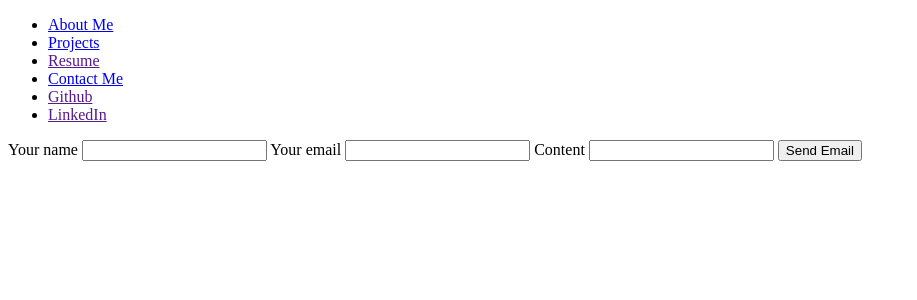
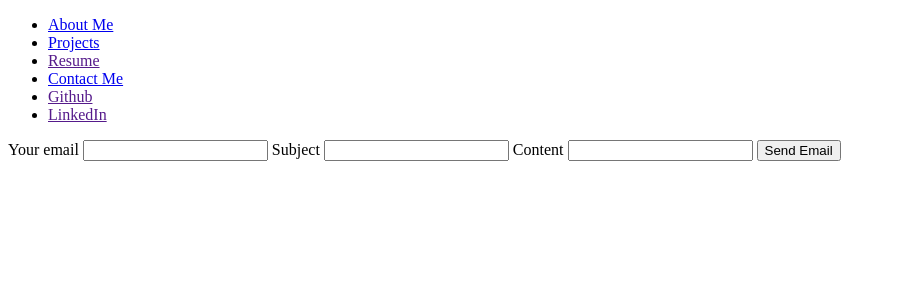
Before and after one commit to PaulUJS/PaulUJS.github.io, a Node server app: template views/contact.ejs in a window 1280 px wide. Shown: the top 300 px of the page, without its empty margins (0-917 px from the left). Run offline with Node 20, Linux system fonts and the light colour scheme; the template is opened without the code that fills it, so the values that code supplies are empty.

Commit message:
Edited contact form for sending me emails, made the email functionality and linked it to the contact page

```diff
--- a/index.js
+++ b/index.js
@@ -1,15 +1,18 @@
 const express = require("express");
 const res = require("express/lib/response");
-const { send, sendStatus } = require("express/lib/response");
+const { send, sendStatus, json } = require("express/lib/response");
 const { dirname } = require("path");
 const path = require("path");
+const nodemailer = require("nodemailer");
 
 // Makes the express app
 const app = express();
 
-app.listen('3000', () => {
-    console.log('server running on local host 3000')
-})
+app.listen(process.env.PORT, () => {})
+
+// Gets form info from html forms and reads as json
+app.use(express.json());
+app.use(express.urlencoded({ extended: true }));
 
 // Allows the html page and css styles to be rendered
 app.set("view engine", "ejs");
@@ -37,3 +40,33 @@ app.get('/projects', (req, res) => {
 app.get('/contactme', (req, res) => {
     res.render('contact')
 })
+
+app.post('/contactme', (req, res) => {
+    let email = JSON.stringify(req.body.email)
+    let name = JSON.stringify(req.body.name)
+    let subject = JSON.stringify(req.body.subject)
+    let content = JSON.stringify(req.body.content)
+
+    mail(email, subject, content)
+})
+
+// Function that grabs the html submitted in the email form and sends an email with that content to me
+async function mail(email, subject, content) {
+    // creates the email object that will be sending reminder emails
+    let transporter = nodemailer.createTransport({
+        service: "gmail",
+        auth: {
+            user: process.env.EMAIL_SERVICE,
+            pass: process.env.EMAIL_PASS,
+        },
+    });
+
+    // send mail with defined transport object
+    let email_details = await transporter.sendMail({
+        from: email, // sender address
+        to: process.env.EMAIL_SERVICE, // My email
+        subject: subject, // Subject line
+        text: content // plain text body
+    });
+
+}
--- a/package.json
+++ b/package.json
@@ -13,6 +13,8 @@
     "env": "^0.0.2",
     "express": "^4.18.2",
     "jest": "^29.2.1",
+    "multiparty": "^4.2.3",
+    "nodemailer": "^6.8.0",
     "nodemon": "^2.0.20",
     "tailwindcss": "^3.2.0"
   }
--- a/views/contact.ejs
+++ b/views/contact.ejs
@@ -18,12 +18,12 @@
     <main>
         <div>
             <form action="">
-                <label for="name"> Your name </label>
-                    <input type="text" name="name" id="">
                 <label for="email"> Your email </label>
                     <input type="email" name="email" id="">
-                <label for="message"> Content </label>
-                    <input type="text" name="message" id="">
+                <label for="subject"> Subject </label>
+                    <input type="text" name="subject" id="">
+                <label for="content"> Content </label>
+                    <input type="text" name="content" id="">
                 <button>Send Email</button>
             </form>
         </div>
```
Also changed, not shown: 1 other file.
